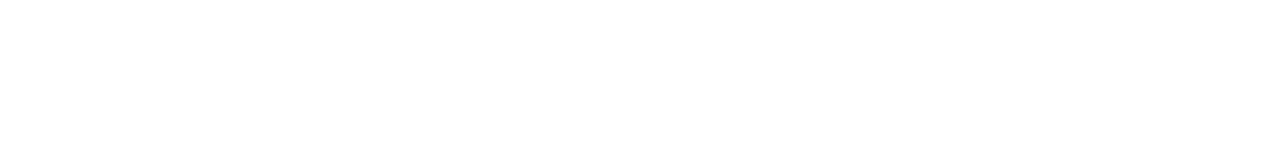
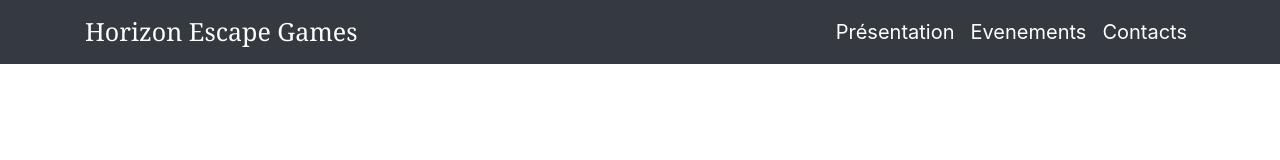
Before and after one commit to Lychar96/horizonEscapeGames, a plain HTML site: page events.html in a window 1280 px wide. Shown: the top 160 px of the page. Drawn offline with nearby package versions, Linux system fonts and the light colour scheme.

Commit message:
add navbar of events page

```diff
--- a/events.html
+++ b/events.html
@@ -5,7 +5,7 @@
   <meta charset="UTF-8">
   <meta http-equiv="X-UA-Compatible" content="IE=edge">
   <meta name="viewport" content="width=device-width, initial-scale=1.0">
-  <title>Escape games du moment</title>
+  <title>Escape Games du moment</title>
   <meta class="description" content="Nos escape games accessible en ce moment">
   <link rel="stylesheet" href="https://maxcdn.bootstrapcdn.com/bootstrap/4.0.0/css/bootstrap.min.css">
   <link rel="stylesheet" href="style.css">
@@ -13,6 +13,34 @@
 </head>
 
 <body>
+
+  <!-- Navbar -->
+  <nav class="navbar navbar-expand-lg navbar-light bg-dark fixed-top">
+    <div class="container">
+      <a href="#" class="navbar-brand">Horizon Escape Games</a>
+
+      <!-- Button Responsive -->
+      <button class="navbar-toggler center" type="button" data-toggle="collapse" data-target="#navbarSupportedContent" aria-controls="navbarSupportedContent" aria-expanded="false" aria-label="Toggle navigation">
+        <span class="navbar-toggler-icon"></span>
+        </button>
+        <!-- End of Button Responsive-->
+
+        <div class="collapse navbar-collapse" id="navbarSupportedContent">
+          <ul class="navbar-nav ml-auto text-center">
+            <li class="nav-item">
+              <a class="nav-link" href="index.html#presentation">Présentation</a>
+            </li>
+            <li class="nav-item">
+              <a class="nav-link" href="events.html">Evenements</a>
+            </li>
+            <li class="nav-item">
+              <a class="nav-link" href="index.html#contacts">Contacts</a>
+            </li>
+          </ul>
+        </div>
+      </div>
+    </nav>
+    <!-- End of Navbar-->
 
 
 
```
